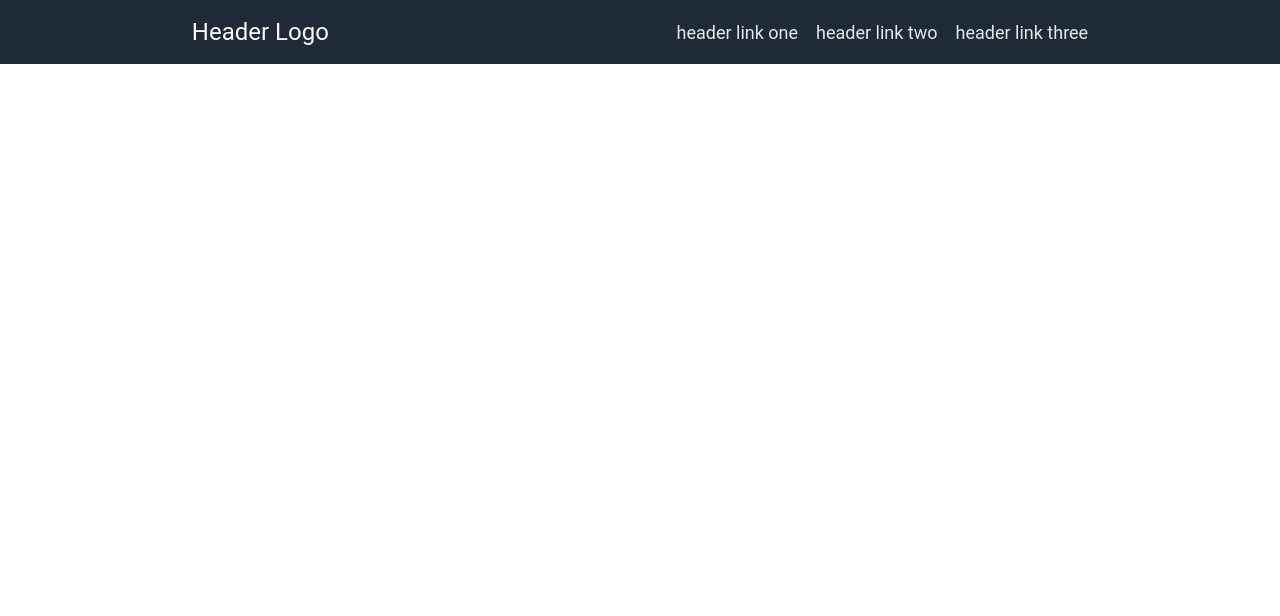
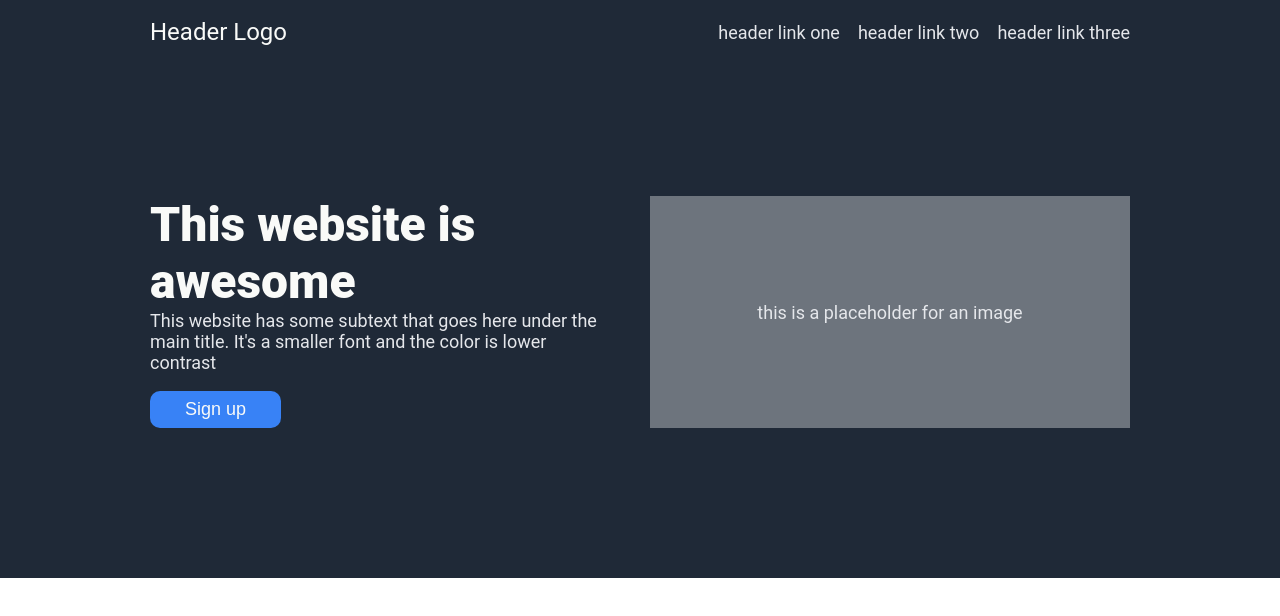
Before and after one commit to trietpsu29/landing-page, a plain HTML site: page index.html in a window 1280 px wide. Drawn offline with Linux system fonts and the light colour scheme.

Commit message:
Style the content of section 1
Added styles to improve the appearance of
section 1. Updated index.html and style.css
accordingly.

```diff
--- a/index.html
+++ b/index.html
@@ -15,6 +15,17 @@
           <li><a href="#">header link three</a></li>
         </ul>
       </div>
+      <div class="content">
+        <div class="contain">
+          <div class="main">This website is awesome</div>
+          <div class="second">
+            This website has some subtext that goes here under the main title.
+            It's a smaller font and the color is lower contrast
+          </div>
+          <button>Sign up</button>
+        </div>
+        <div class="image">this is a placeholder for an image</div>
+      </div>
     </div>
   </body>
 </html>
--- a/style.css
+++ b/style.css
@@ -5,12 +5,15 @@ body {
 
 .section1 {
   background-color: #1f2937;
+  display: flex;
+  justify-content: space-around;
+  flex-direction: column;
 }
 .header {
   display: flex;
-  justify-content: space-around;
   align-items: center;
-  padding: 18px;
+  padding: 18px 150px 0 150px;
+  justify-content: space-between;
 }
 ul {
   margin: 0;
@@ -19,12 +22,49 @@ ul {
   display: flex;
   gap: 18px;
 }
+.second,
+.image,
 a {
-  text-decoration: none;
   color: #e5e7eb;
   font-size: 18px;
 }
+
+a {
+  text-decoration: none;
+}
+.main {
+  font-size: 48px;
+  color: #f9faf8;
+  font-weight: 900;
+}
+button,
 .logo {
   font-size: 24px;
   color: #f9faf8;
 }
+button {
+  background-color: #3882f6;
+  border-radius: 10px;
+  padding: 8px 35px 8px 35px;
+  font-size: 18px;
+  border: none;
+  margin-top: 18px;
+}
+.image {
+  background-color: #6d747d;
+  display: flex;
+  align-items: center;
+  justify-content: center;
+  min-width: 400px;
+  max-width: 850px;
+  flex: 1;
+}
+.content {
+  display: flex;
+  justify-content: space-between;
+  padding: 150px;
+  gap: 50px;
+}
+.contain {
+  width: 450px;
+}
```
